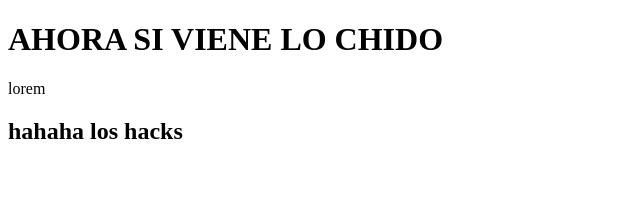
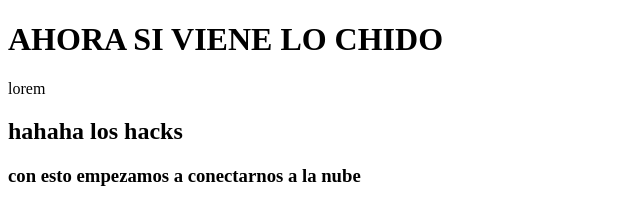
Before and after one commit to juanjols/mi-primer-reporte, a plain HTML site: page index.html in a window 1280 px wide. Shown: the whole page, without its empty margins (0-640 px from the left). Drawn offline with Linux system fonts and the light colour scheme.

Commit message:
conectandome a la nube

```diff
--- a/index.html
+++ b/index.html
@@ -10,5 +10,6 @@
     <h1>AHORA SI VIENE LO CHIDO</h1>
     <p>lorem</p>
     <h2>hahaha los hacks</h2>
+    <h3>con esto empezamos a conectarnos a la nube</h3>
 </body>
 </html>
```
